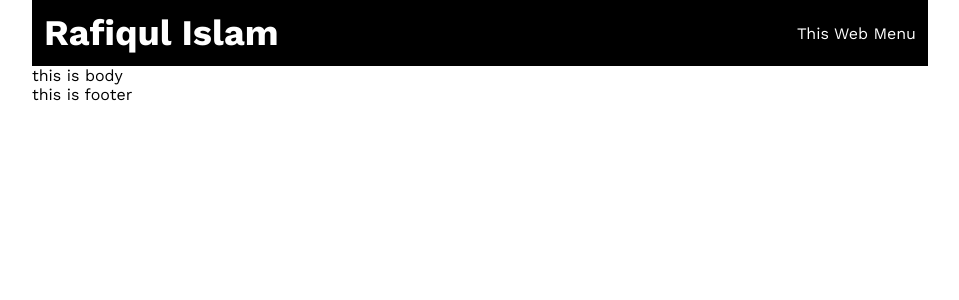
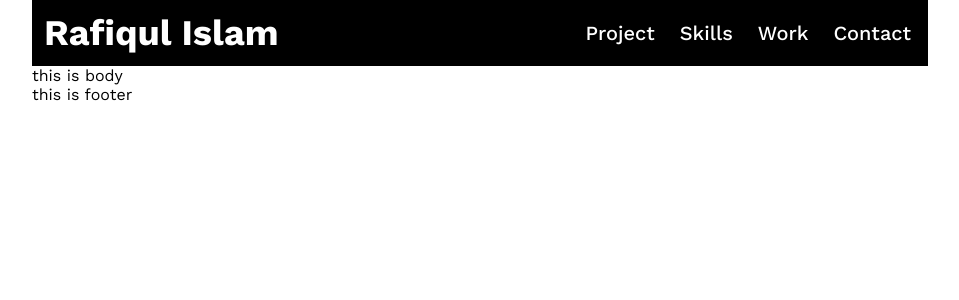
Before and after one commit to pustian-rafiq/react-portfolio, a React (Create React App) app: page / in a window 1280 px wide. Shown: the top 300 px of the page, without its empty margins (160-1119 px from the left). Built offline with nearby package versions, Linux system fonts and the light colour scheme.

Commit message:
menu abr complete

```diff
--- a/src/components/header/Header.js
+++ b/src/components/header/Header.js
@@ -1,27 +1,26 @@
-import React, {useState} from 'react'
+import React, { useState } from 'react'
 import MobileIcon from '../../assets/images/menu.png'
 import Web from './web/Web'
 import Mobile from './mobile/Mobile'
 import './header.css'
-function Header() {
-
+function Header () {
   const [isOpen, setIsOpen] = useState(false)
   return (
-        <div className="header">
-        <div className="logo">Rafiqul Islam</div>
-        <div className="menu">
-            <div className="web-menu">
-                <Web/>
+    <div className='header'>
+      <div className='logo'>Rafiqul Islam</div>
+      <div className='menu'>
+        <div className='web-menu'>
+          <Web />
         </div>
-            <div className="mobile-menu">
-            <div onClick={()=> setIsOpen(!isOpen)}>
-               <img src={MobileIcon} alt="Mobile Icon" className="menuIcon" />
+        <div className='mobile-menu'>
+          <div onClick={() => setIsOpen(!isOpen)}>
+            {!isOpen &&
+              <img src={MobileIcon} alt='Mobile Icon' className='menuIcon' />}
           </div>
 
           {isOpen && <Mobile isOpen={isOpen} setIsOpen={setIsOpen} />}
         </div>
       </div>
-
     </div>
   )
 }
--- a/src/components/header/mobile/Mobile.js
+++ b/src/components/header/mobile/Mobile.js
@@ -1,11 +1,41 @@
 import React from 'react'
-
-function Mobile() {
-    return (
-        <div>
-            This is mobile menu
+import CloseIcon from '../../../assets/images/cancel.png'
+import './mobile.css'
+function Mobile ({ isOpen, setIsOpen }) {
+  return (
+    <div className='mobile'>
+      <div className='close-icon'>
+        <img
+          onClick={() => setIsOpen(!isOpen)}
+          src={CloseIcon}
+          alt='Mobile Icon'
+          style={{ height: '20px', width: '20px' }}
+        />
+      </div>
+      <div className='mobile-options'>
+        <div className='mobile-option'>
+          <a href='#project' className='mobile-menu'>
+            Project
+          </a>
         </div>
-    )
+        <div className='mobile-option'>
+          <a href='#skill' className='mobile-menu'>
+            Skills
+          </a>
+        </div>
+        <div className='mobile-option'>
+          <a href='#work' className='mobile-menu'>
+            Work
+          </a>
+        </div>
+        <div className='mobile-option'>
+          <a href='#contact' className='mobile-menu'>
+            Contact
+          </a>
+        </div>
+      </div>
+    </div>
+  )
 }
 
 export default Mobile
--- /dev/null
+++ b/src/components/header/mobile/mobile.css
@@ -0,0 +1,43 @@
+.mobile{
+    background-color: red;
+    /* height: 100vh; */
+    width: 60vw;
+    right: 0;
+    position: absolute;
+    top: -6px;
+    padding: 18px 12px;
+    display: flex;
+    flex-direction: column;
+}
+.close-icon{
+    display: flex;
+    justify-content: flex-end;
+    font-size: 24px;
+
+}
+.mobile-options{
+    display: flex;
+    flex-direction: column;
+    width: 100%;
+    margin-top: 24px;
+    /* justify-content: center; */
+    align-items: center;
+    height: 100%;
+
+}
+.mobile-option{
+    font-size: 24px;
+    margin: 12px 0px;
+
+
+
+}
+.mobile-option a{
+    text-decoration: none;
+    color: white;
+
+}
+.mobile-option :hover{
+   background: black;
+
+}
--- a/src/components/header/web/Web.js
+++ b/src/components/header/web/Web.js
@@ -1,9 +1,22 @@
 import React from 'react'
+import './web.css'
 //import WebIcon from '../../../assets/images/menu.png'
 function Web() {
     return (
-        <div>
-          This Web Menu
+        <div className="web">
+          <div className="web-option">
+            <a href="#project" className="web-menu">Project</a>
+          </div>
+          <div className="web-option">
+            <a href="#skill" className="web-menu">Skills</a>
+          </div>
+          <div className="web-option">
+            <a href="#work" className="web-menu">Work</a>
+          </div>
+          <div className="web-option">
+            <a href="#contact" className="web-menu">Contact</a>
+          </div>
+
         </div>
     )
 }
--- /dev/null
+++ b/src/components/header/web/web.css
@@ -0,0 +1,21 @@
+.web{
+    display: flex;
+    align-items: center;
+    flex: 1;
+}
+.web-option{
+    margin-right: 15px;
+    font-size: 20px;
+    font-weight:500;
+}
+.web-option a{
+    color: white;
+    text-decoration:none;
+    padding: 5px
+}
+.web-option:last-child{
+    margin-right: 0px;
+}
+.web-option a:hover{
+    background: red;
+}
```
Lines whose indentation alone changed are shown as unchanged.
